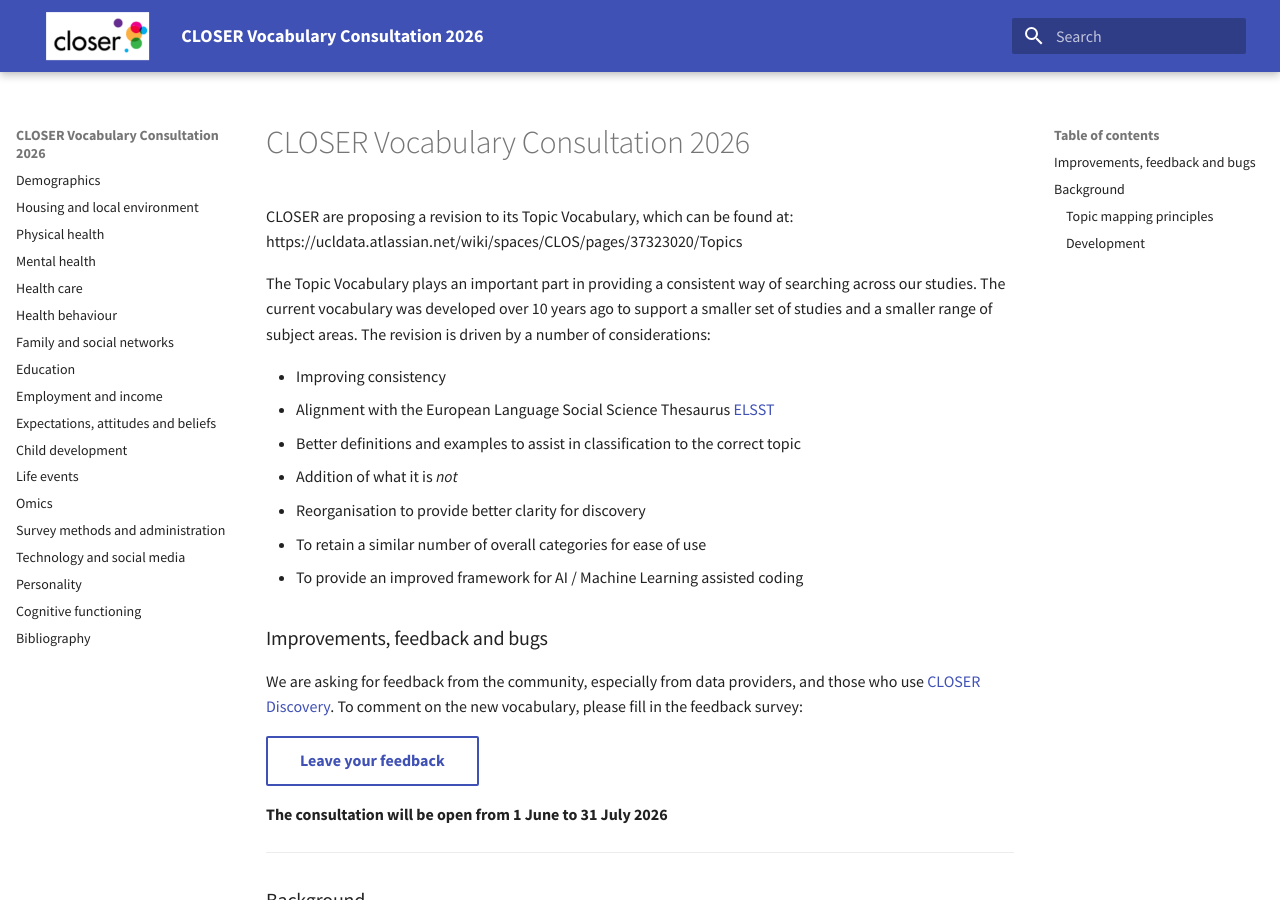
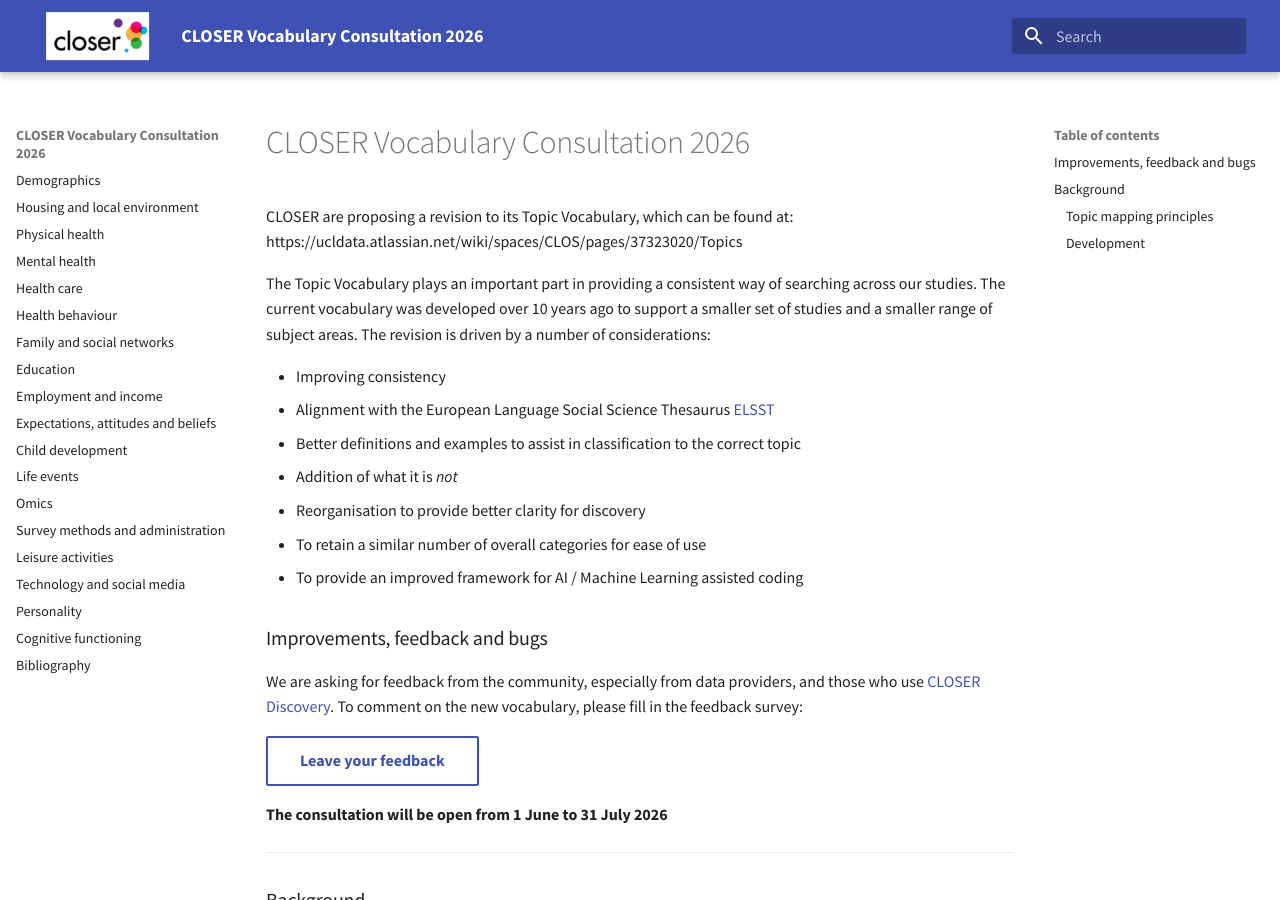
Before and after one commit to CLOSER-Cohorts/closer-vocabulary-2026, an MkDocs documentation site: the page built from docs/index.md, in a window 1280 px wide and 900 px high. Built offline with MkDocs 1.6.1 and Material for MkDocs 9.7.7, drawn with Linux system fonts in a browser that asks for light colours.

Commit message:
Update mkdocs.yml

```diff
--- a/mkdocs.yml
+++ b/mkdocs.yml
@@ -23,6 +23,7 @@
   - Life events: "life-events.md"
   - Omics: "omics.md"
   - Survey methods and administration: "survey-methods-and-administration.md"
+  - Leisure activities: "leisure-activities.md"
   - Technology and social media: "technology-and-social-media.md"
   - Personality: "personality.md"
   - Cognitive functioning: "cognitive-functioning.md"
```
